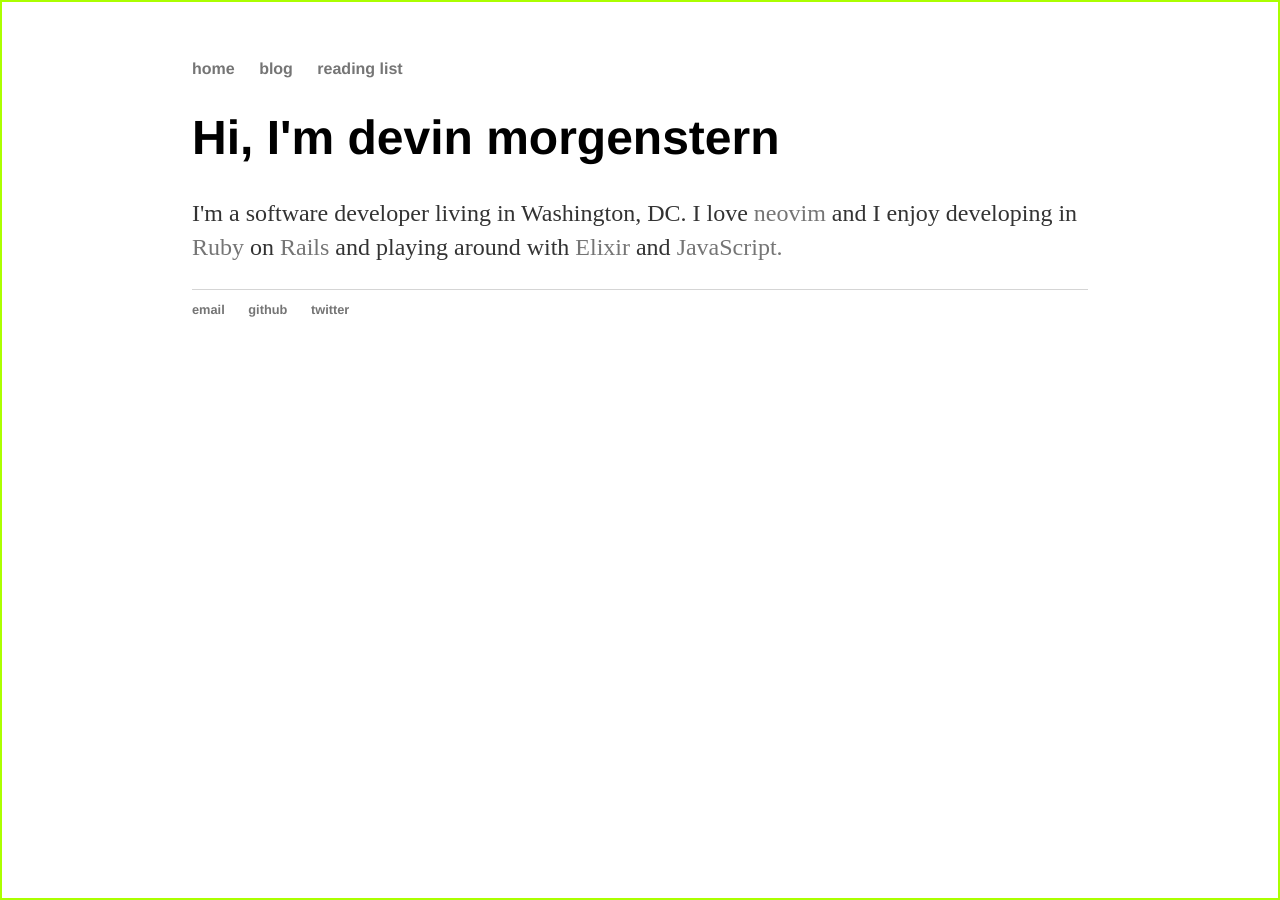
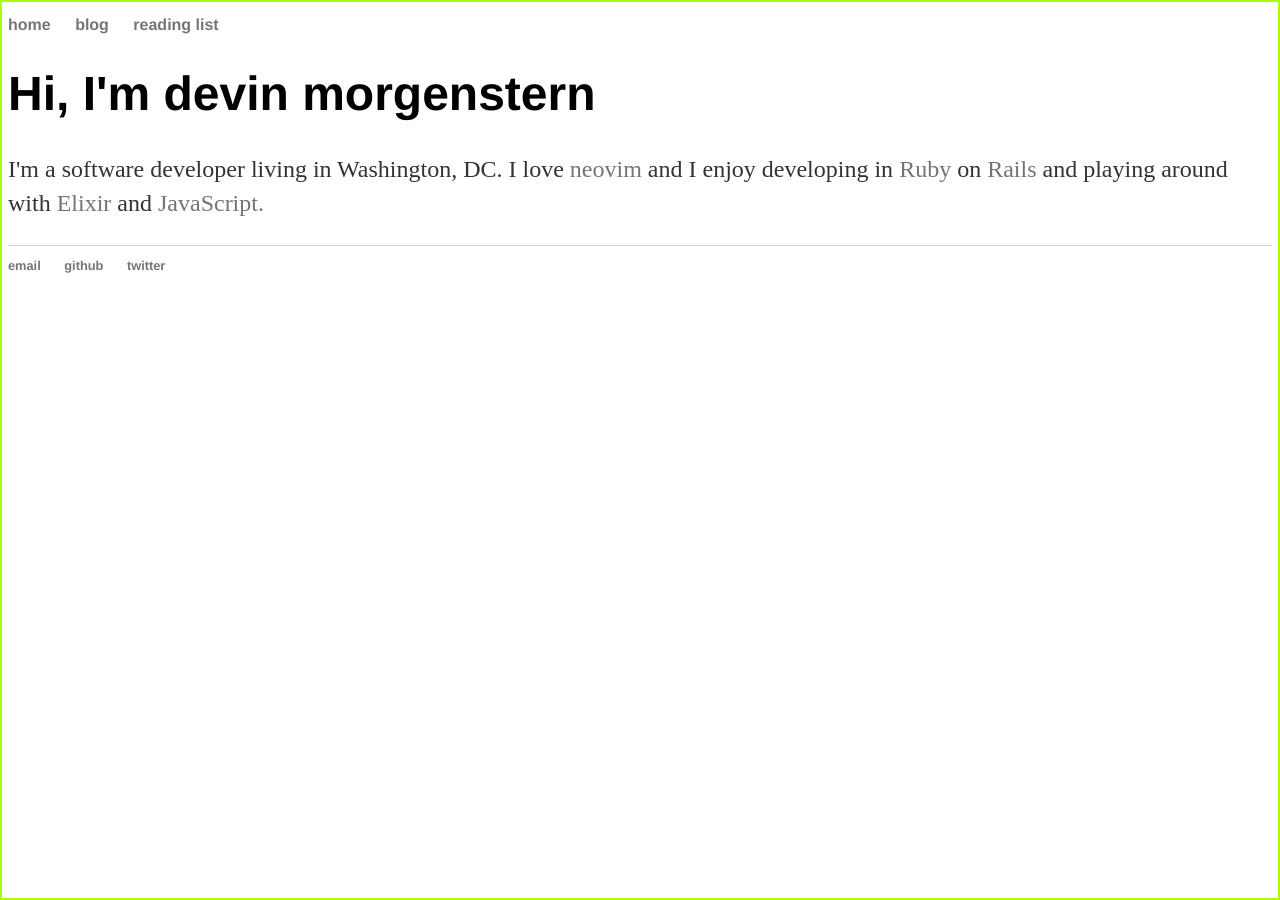
Before and after one commit to devinrm/devinrm.github.io, a Jekyll site: the page built from index.html, in a window 1280 px wide. Built offline with Jekyll 4.4.1, drawn with Linux system fonts in a browser that asks for light colours.

Commit message:
Css changes

```diff
--- a/css/main.css
+++ b/css/main.css
@@ -37,8 +37,11 @@
 }
 
 body {
-  margin: 60px auto;
-  width: 70%;
+  padding: 0;
+}
+
+nav {
+  position: relative;
 }
 
 nav ul, footer ul {
@@ -48,7 +51,8 @@ nav ul, footer ul {
   padding: 0;
 }
 
-nav ul li, footer ul li {
+nav ul li,
+footer ul li {
   display: inline;
   margin-right: 20px;
 }
```
